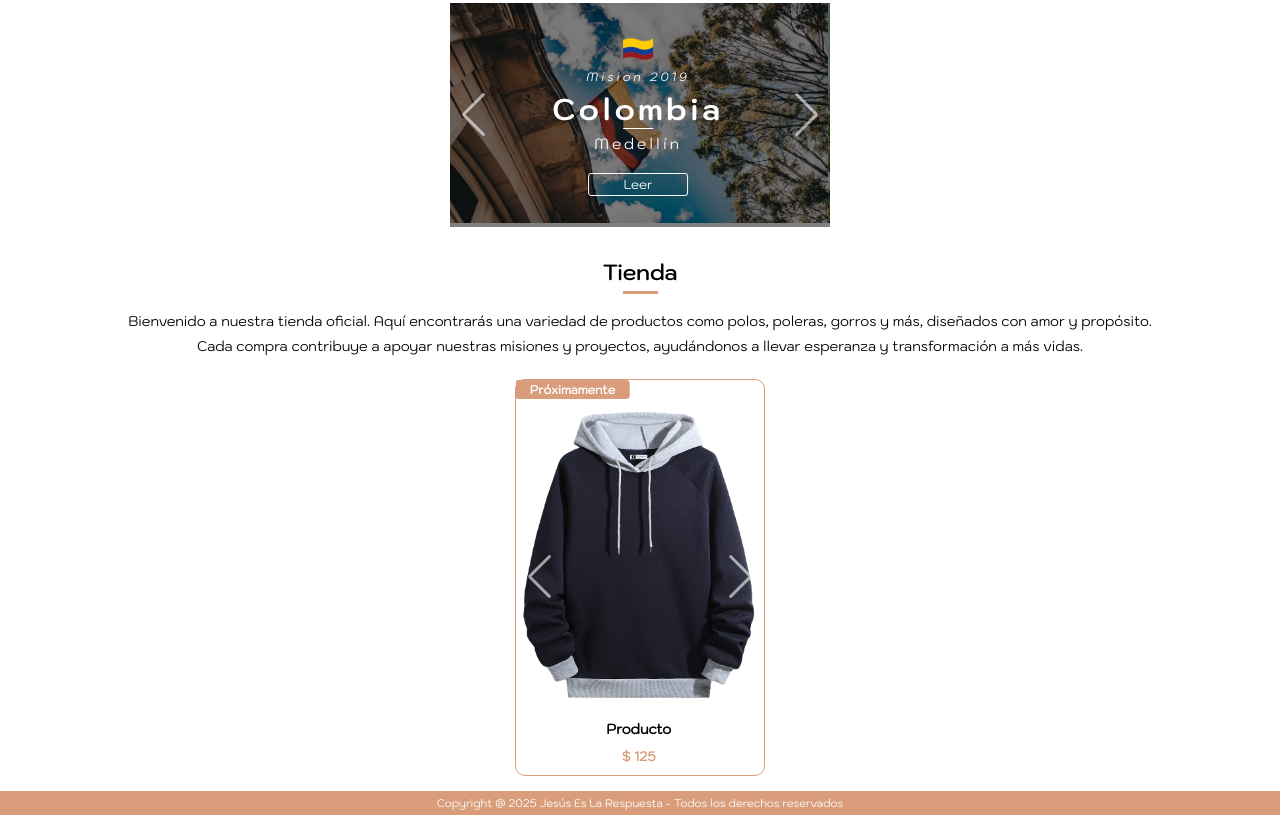
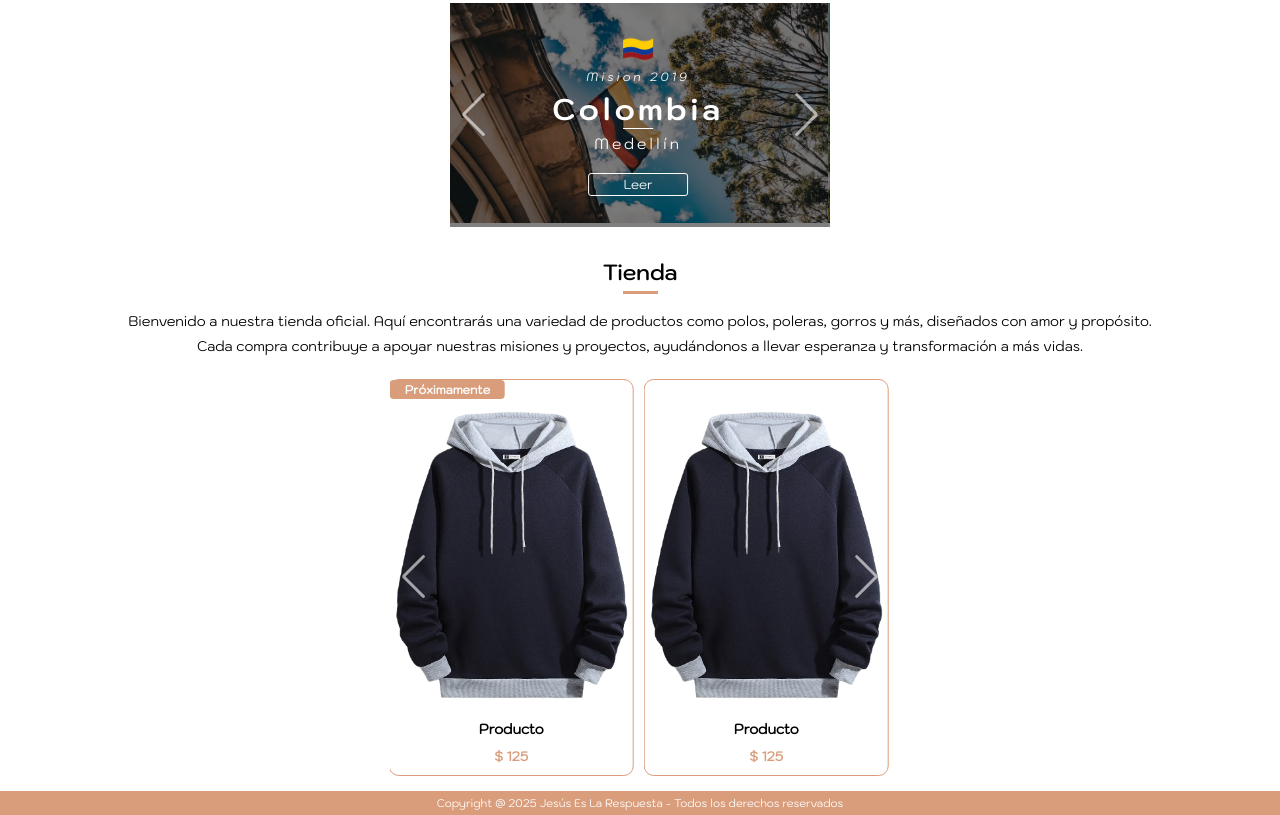
Before and after one commit to GonzaloDEV0210/Jesus_is_the_answer, a website: page index.html in a window 1280 px wide. Shown: the part 1160-1975 px from the top of the page. Drawn offline with nearby package versions, Linux system fonts and the light colour scheme.

Commit message:
diseñado hasta 570px

```diff
--- a/css/styles.css
+++ b/css/styles.css
@@ -512,10 +512,13 @@
 /* fin card misiones */
 /* inicio productos index */
 .container_swiper_tienda {
+    margin: 20px auto 0 auto;
+    width: 250px;
+}
+
+.container_card_tienda {
     border: 1px solid var(--color_principal);
     border-radius: 10px;
-    margin: 20px auto 0 auto;
-    width: 250px;
 }
 
 .img_producto_tienda {
@@ -616,3 +619,17 @@
         justify-content: center;
     }
 }
+
+/* 550px */
+@media (min-width: 550px) {
+    .container_swiper_tienda {
+        width: 500px;
+    }
+}
+
+/* 570px */
+@media (min-width: 570px) {
+    .title_banner {
+        width: 400px;
+    }
+}
--- a/js/slide_tienda.js
+++ b/js/slide_tienda.js
@@ -8,5 +8,11 @@ const swiper_tienda = new Swiper('#slide_tienda', {
     navigation: {
         nextEl: '.swiper-button-next',
         prevEl: '.swiper-button-prev'
+    },
+    breakpoints: {
+        550: {
+            slidesPerView: 2,
+            spaceBetween: 10,
+        }
     }
 });
```
